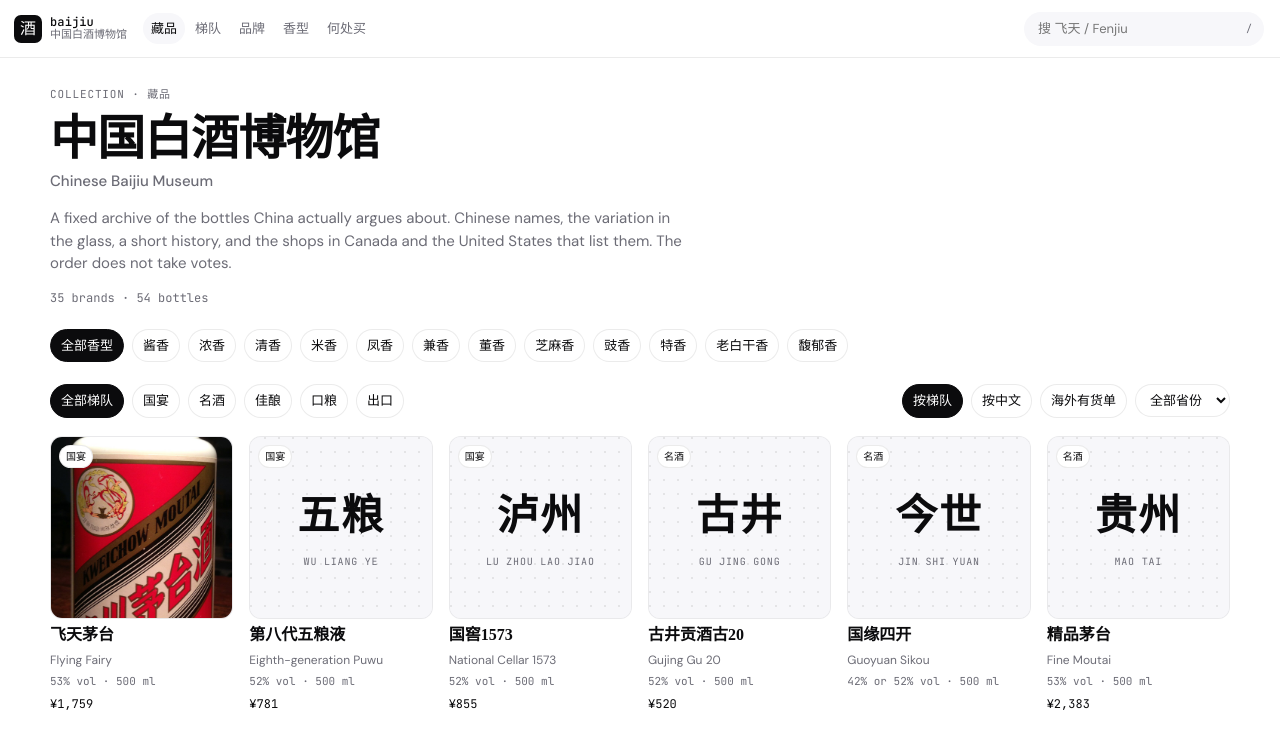
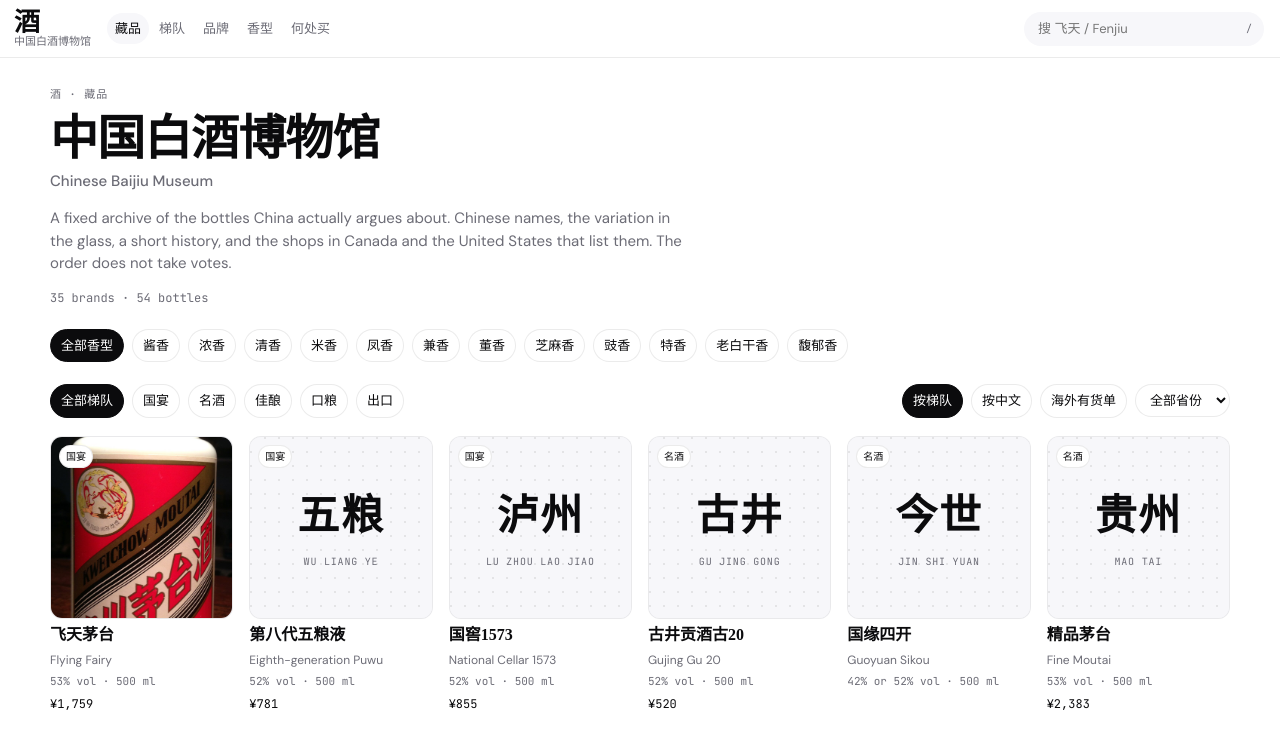
Before and after one commit to mrchenliang/bai9, a React (Vite) app: page / in a window 1280 px wide. Shown: the top 738 px of the page. Built offline with nearby package versions, Linux system fonts and the light colour scheme.

Commit message:
Name the archive 酒.
The header, titles, and kickers use the character as the name, set in the Chinese serif, and hash routes ignore a query string.

```diff
--- a/index.html
+++ b/index.html
@@ -3,10 +3,10 @@
   <head>
     <meta charset="UTF-8" />
     <meta name="viewport" content="width=device-width, initial-scale=1" />
-    <title>中国白酒博物馆 · Chinese Baijiu Museum</title>
+    <title>酒 · 中国白酒博物馆</title>
     <meta
       name="description"
-      content="A fixed editorial archive of Chinese baijiu: Chinese names, bottle variations, distillery history, and where bottles are listed in Canada and the United States."
+      content="酒 is a fixed editorial archive of Chinese baijiu: Chinese names, bottle variations, distillery history, and where bottles are listed in Canada and the United States."
     />
     <link rel="icon" href="/favicon.svg" type="image/svg+xml" />
     <link rel="preconnect" href="https://fonts.googleapis.com" />
--- a/package.json
+++ b/package.json
@@ -1,5 +1,5 @@
 {
-  "name": "baijiu-museum",
+  "name": "jiu",
   "private": true,
   "type": "module",
   "scripts": {
--- a/src/App.tsx
+++ b/src/App.tsx
@@ -24,8 +24,9 @@ const COMPARE_KEY = "baijiu-museum-compare";
 type SortId = "tier" | "zh" | "shop";
 
 function readHash(): string {
-  const raw = window.location.hash.replace(/^#/, "");
-  return raw.startsWith("/") ? raw : "/";
+  const path = window.location.hash.replace(/^#/, "").split("?")[0];
+  if (!path.startsWith("/")) return "/";
+  return path.length > 1 && path.endsWith("/") ? path.slice(0, -1) : path || "/";
 }
 
 function useHash(): string {
@@ -117,7 +118,7 @@ export function App() {
           ? brandById(path.slice(7))
           : undefined;
     const name = title && "nameZh" in title ? `${title.nameZh} · ${title.nameEn}` : "中国白酒博物馆";
-    document.title = `${name} · Chinese Baijiu Museum`;
+    document.title = `${name} · 酒`;
   }, [path]);
 
   useEffect(() => {
@@ -180,9 +181,8 @@ export function App() {
       </a>
       <header className="top">
         <a className="brand-lock" href="#/">
-          <span className="seal">酒</span>
           <span className="word">
-            <b>baijiu</b>
+            <b className="name-mark">酒</b>
             <span>中国白酒博物馆</span>
           </span>
         </a>
@@ -243,7 +243,7 @@ export function App() {
         {route[0] === "shops" ? <ShopIndex /> : null}
         {route[0] === "about" ? <About /> : null}
         <footer className="foot">
-          <span>白酒是蒸馏酒，常见四十到六十度。加拿大多数地方十九岁，美国二十一岁。</span>
+          <span>酒 · 白酒是蒸馏酒，常见四十到六十度。加拿大多数地方十九岁，美国二十一岁。</span>
           <a href="#/about">档案说明与图片来源</a>
         </footer>
       </main>
@@ -305,7 +305,7 @@ function Collection({
 }) {
   return (
     <>
-      <p className="kicker">Collection · 藏品</p>
+      <p className="kicker">酒 · 藏品</p>
       <h1>中国白酒博物馆</h1>
       <p className="en-title">Chinese Baijiu Museum</p>
       <p className="sub">
@@ -678,7 +678,7 @@ function ShopIndex() {
 function About() {
   return (
     <>
-      <p className="kicker">About · 说明</p>
+      <p className="kicker">酒 · 说明</p>
       <h1>这份档案不收人投稿</h1>
       <p className="en-title">A fixed editorial order.</p>
       <div className="prose">
--- a/src/styles.css
+++ b/src/styles.css
@@ -55,28 +55,17 @@ img { max-width: 100%; display: block; }
   margin-right: 8px;
   min-width: 0;
 }
-.seal {
-  width: 28px;
-  height: 28px;
-  border-radius: 7px;
-  background: var(--ash);
-  color: white;
-  display: grid;
-  place-items: center;
-  font-family: var(--serif);
-  font-size: 16px;
-  flex: none;
-}
 .word {
   display: flex;
   flex-direction: column;
   line-height: 1.05;
 }
-.word b {
-  font-family: var(--mono);
-  font-weight: 500;
-  font-size: 12px;
-  letter-spacing: 0.01em;
+.name-mark {
+  font-family: var(--serif);
+  font-weight: 600;
+  font-size: 26px;
+  line-height: 1;
+  letter-spacing: 0.04em;
 }
 .word span {
   font-family: var(--serif);
```
Also changed, not shown: 1 other file (tests, documents, lock files or other folders).
